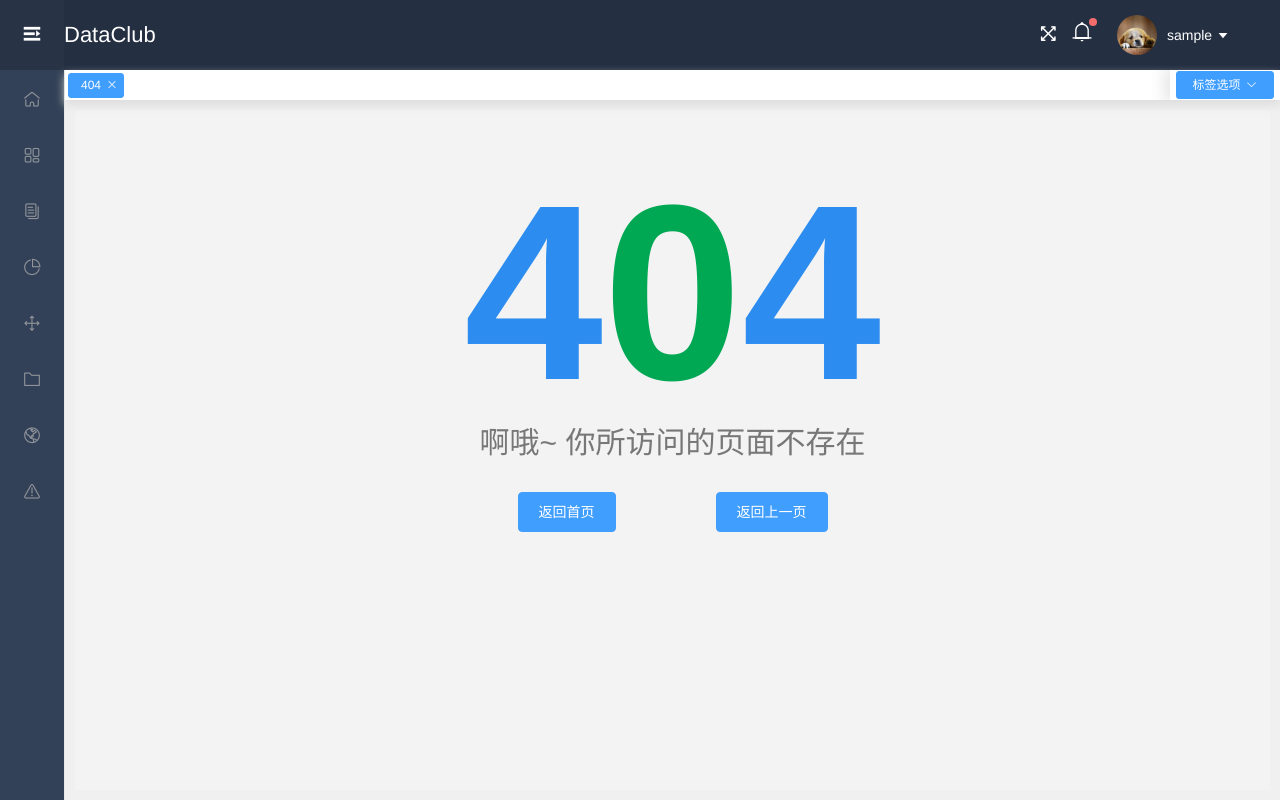
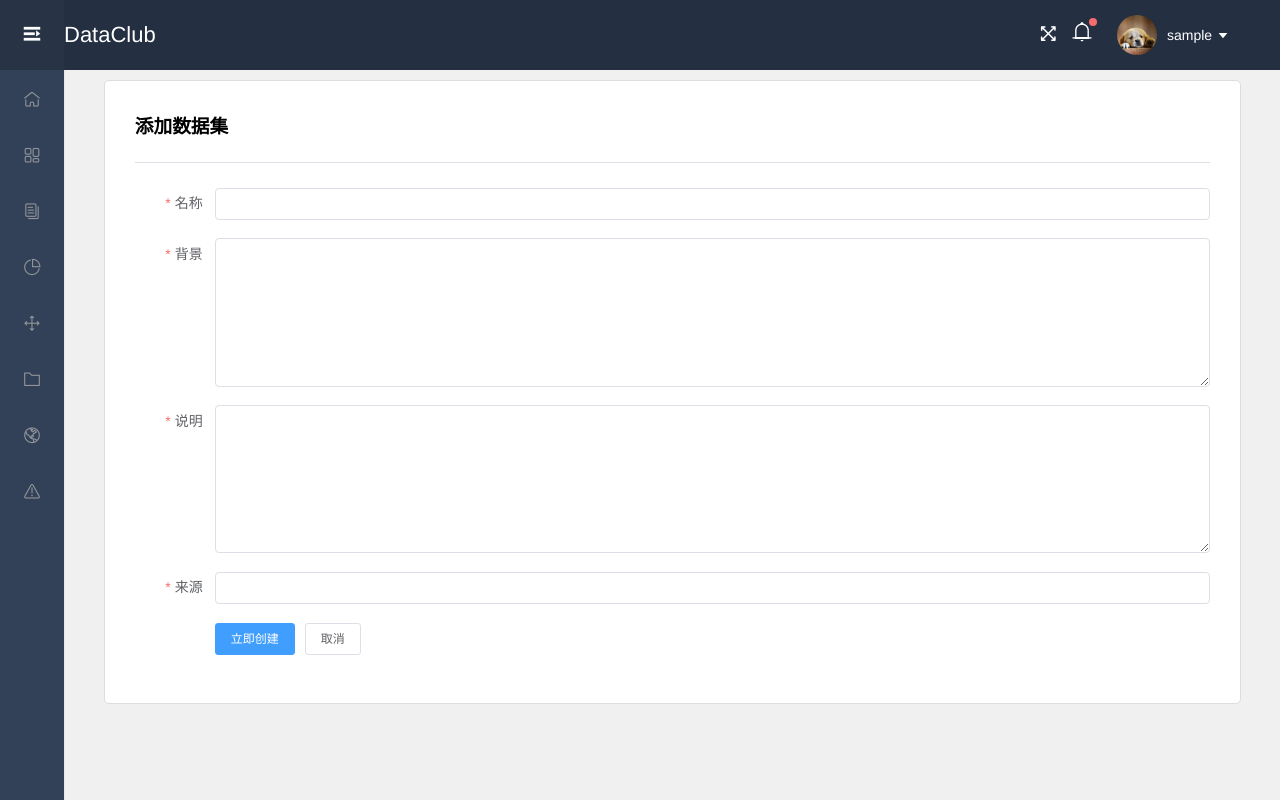
Before and after one commit to a1254898873/myVueProject, a Vue app: page /adddataframe in a window 1280 px wide. Before the commit this address led to /404. Built offline with nearby package versions, Linux system fonts and the light colour scheme; sample sign-in values are in the browser's storage.

Commit message:
add adddataframe.vue

```diff
--- a/src/components/common/Header.vue
+++ b/src/components/common/Header.vue
@@ -54,6 +54,7 @@
             <a href="https://github.com/lin-xin/vue-manage-system" target="_blank">
               <el-dropdown-item>项目仓库</el-dropdown-item>
             </a>
+            <router-link to="/adddataframe"><el-dropdown-item >添加数据集</el-dropdown-item></router-link>
             <el-dropdown-item divided command="loginout">退出登录</el-dropdown-item>
           </el-dropdown-menu>
         </el-dropdown>
@@ -64,6 +65,7 @@
 <script>
 // 加载bus实现组件通信
 import bus from "../../utils/bus";
+import { getRequest } from "../../api/api.js";
 
 export default {
   data() {
@@ -93,6 +95,7 @@ export default {
       if (command == "loginout") {
         // 从本地存储中删除用户名
         sessionStorage.removeItem("ms_username");
+        getRequest("/logout");
         // 跳转到登录页面
         this.$router.push("/login");
       }
--- a/src/components/common/Home.vue
+++ b/src/components/common/Home.vue
@@ -7,7 +7,7 @@
         <v-sidebar></v-sidebar>
         <div class="content-box" :class="{'content-collapse':collapse}">
             <!-- 标签栏组件 -->
-            <v-tags></v-tags>
+            <!-- <v-tags></v-tags> -->
             <div class="content">
                 <transition name="move" mode="out-in">
                     <!-- keep-alive是Vue的内置组件，能在组件切换过程中将状态保留在内存中
--- /dev/null
+++ b/src/components/page/AddDataFrame.vue
@@ -0,0 +1,68 @@
+<template>
+  <div class="container">
+    <h3>添加数据集</h3>
+    <el-divider></el-divider>
+    <el-form ref="form" :model="form" label-width="80px" :rules="rules">
+      <el-form-item label="名称" prop="projectName">
+        <el-input v-model="form.projectName"></el-input>
+      </el-form-item>
+      <el-form-item label="背景" prop="background">
+        <el-input type="textarea" v-model="form.background" :rows="7"></el-input>
+      </el-form-item>
+      <el-form-item label="说明" prop="state">
+        <el-input type="textarea" v-model="form.state" :rows="7"></el-input>
+      </el-form-item>
+      <el-form-item label="来源" prop="fileUrl">
+        <el-input v-model="form.fileUrl"></el-input>
+      </el-form-item>
+      <el-form-item>
+        <el-button type="primary" @click="submitClick">立即创建</el-button>
+        <el-button>取消</el-button>
+      </el-form-item>
+    </el-form>
+  </div>
+</template>
+<script>
+import { postRequest } from "../../api/api.js";
+import { Message } from "element-ui";
+export default {
+  data() {
+    return {
+      form: {
+        projectName: "",
+        background: "",
+        state: "",
+        fileUrl: ""
+      },
+      rules: {
+        projectName: [
+          { required: true, message: "请输入名称", trigger: "blur" }
+        ],
+        background: [
+          { required: true, message: "请输入背景", trigger: "blur" }
+        ],
+        state: [{ required: true, message: "请输入说明", trigger: "blur" }],
+        fileUrl: [{ required: true, message: "请输入来源", trigger: "blur" }]
+      }
+    };
+  },
+  methods: {
+    submitClick: function() {
+      console.log(111);
+      postRequest("/dataframe", this.form).then(resp => {
+        if (resp && resp.status == 200) {
+          Message.success({ message: "创建成功!" });
+          this.$router.push("/");
+        }
+      });
+    }
+  }
+};
+</script>
+
+<style scoped>
+.container {
+  width: 90%;
+  margin: auto;
+}
+</style>
--- a/src/components/page/Dashboard.vue
+++ b/src/components/page/Dashboard.vue
@@ -91,7 +91,9 @@
         <el-card shadow="hover" style="height:403px;">
           <div slot="header" class="clearfix">
             <span>我的数据集</span>
-            <el-button style="float: right; padding: 3px 0" type="text">添加</el-button>
+            <router-link to="/adddataframe">
+              <el-button style="float: right; padding: 3px 0" type="text">添加</el-button>
+            </router-link>
           </div>
           <el-table
             :data="dataFrame"
@@ -104,8 +106,9 @@
             <el-table-column>
               <template v-slot="scope">
                 <!-- 这个插槽放置data中的title属性值 -->
-                <router-link :to="{path:'/dataframeinfo/'+scope.row.id }"><div class="todo-item">{{scope.row.projectName}}</div></router-link>
-
+                <router-link :to="{path:'/dataframeinfo?id='+scope.row.id }">
+                  <div class="todo-item">{{scope.row.projectName}}</div>
+                </router-link>
               </template>
             </el-table-column>
             <el-table-column width="60">
@@ -257,7 +260,7 @@ export default {
       getRequest("/dataframes").then(resp => {
         var data = resp.data;
         this.dataFrame = data.obj;
-        console.log(this.dataFrame)
+
       });
     },
     changeDate() {
--- a/src/components/page/DataFrameInfo.vue
+++ b/src/components/page/DataFrameInfo.vue
@@ -26,8 +26,8 @@ export default {
   data() {
     return {
       activeName: "second",
-      id:null,
-      dataframeinfo:null
+      id: null,
+      dataframeinfo: null
     };
   },
   methods: {
@@ -38,23 +38,21 @@ export default {
       console.log(val);
     },
     getDataFrame: function() {
-      getRequest("/dataframe?id="+this.id).then(resp => {
+      getRequest("/dataframe?id=" + this.id).then(resp => {
         var data = resp.data;
         this.dataframeinfo = data.obj;
       });
     }
-
   },
   created() {
     //获取传入的参数
-    // var param = this.$route.query;
-     var param = this.$route.params;
+    var param = this.$route.query;
+    //  var param = this.$route.params;
     this.id = param.id;
     this.getDataFrame();
 
     //如果使用query方式传入的参数使用this.$route.query 接收
     //如果使用params方式传入的参数使用this.$router.params接收
-
   }
 };
 </script>
--- a/src/components/page/Login.vue
+++ b/src/components/page/Login.vue
@@ -21,6 +21,7 @@
 </template>
 <script>
 import { postRequest } from '../../api/api.js';
+import {Message} from 'element-ui'
 export default {
   data() {
     return {
@@ -46,7 +47,7 @@ export default {
       }).then(resp => {
         _this.loading = false;
         if (resp && resp.status == 200) {
-
+          Message.success({message: '登录成功!'});
           var data = resp.data;
           // _this.$store.commit('login', data.obj);
           sessionStorage.setItem("ms_username", data.obj);
--- a/src/router/index.js
+++ b/src/router/index.js
@@ -89,9 +89,14 @@ export default new Router({
                     meta: { title: '403' }
                 },
                 {
-                    path: '/dataframeinfo/:id',
+                    path: '/dataframeinfo',
                     component: () => import('../components/page/DataFrameInfo.vue'),
                     meta: { title: '数据集' }
+                },
+                {
+                    path: '/adddataframe',
+                    component: () => import('../components/page/AddDataFrame.vue'),
+                    meta: { title: '添加数据集' }
                 }
             ]
         },
--- a/vue.config.js
+++ b/vue.config.js
@@ -9,5 +9,5 @@ module.exports = {
 
     lintOnSave: false,
 
-    outputDir: 'D:\\dataclub1\\src\\main\\resources\\static'
+    outputDir: 'D:\\springboot\\MySpringBoot\\src\\main\\resources\\static'
 }
```
